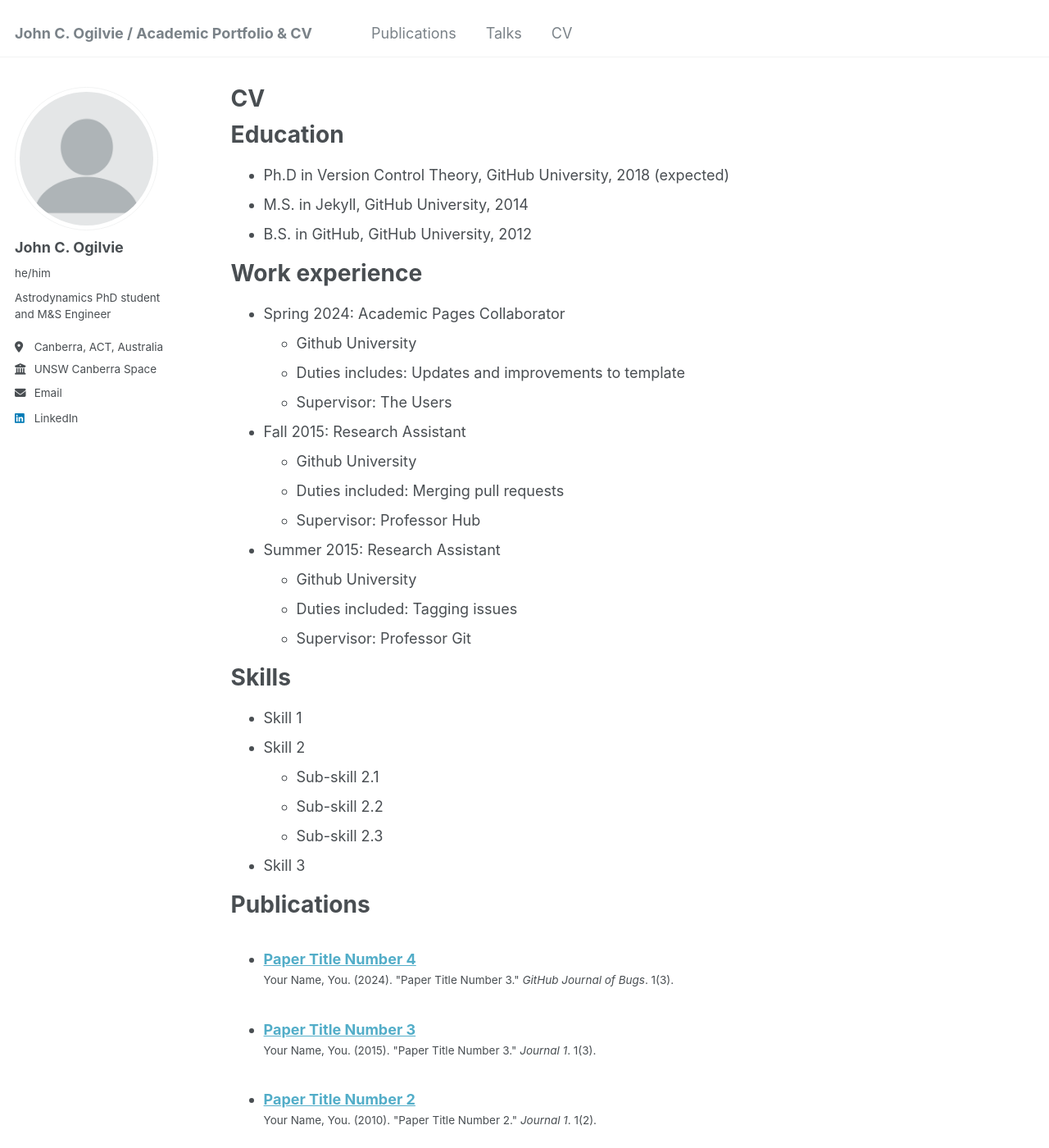
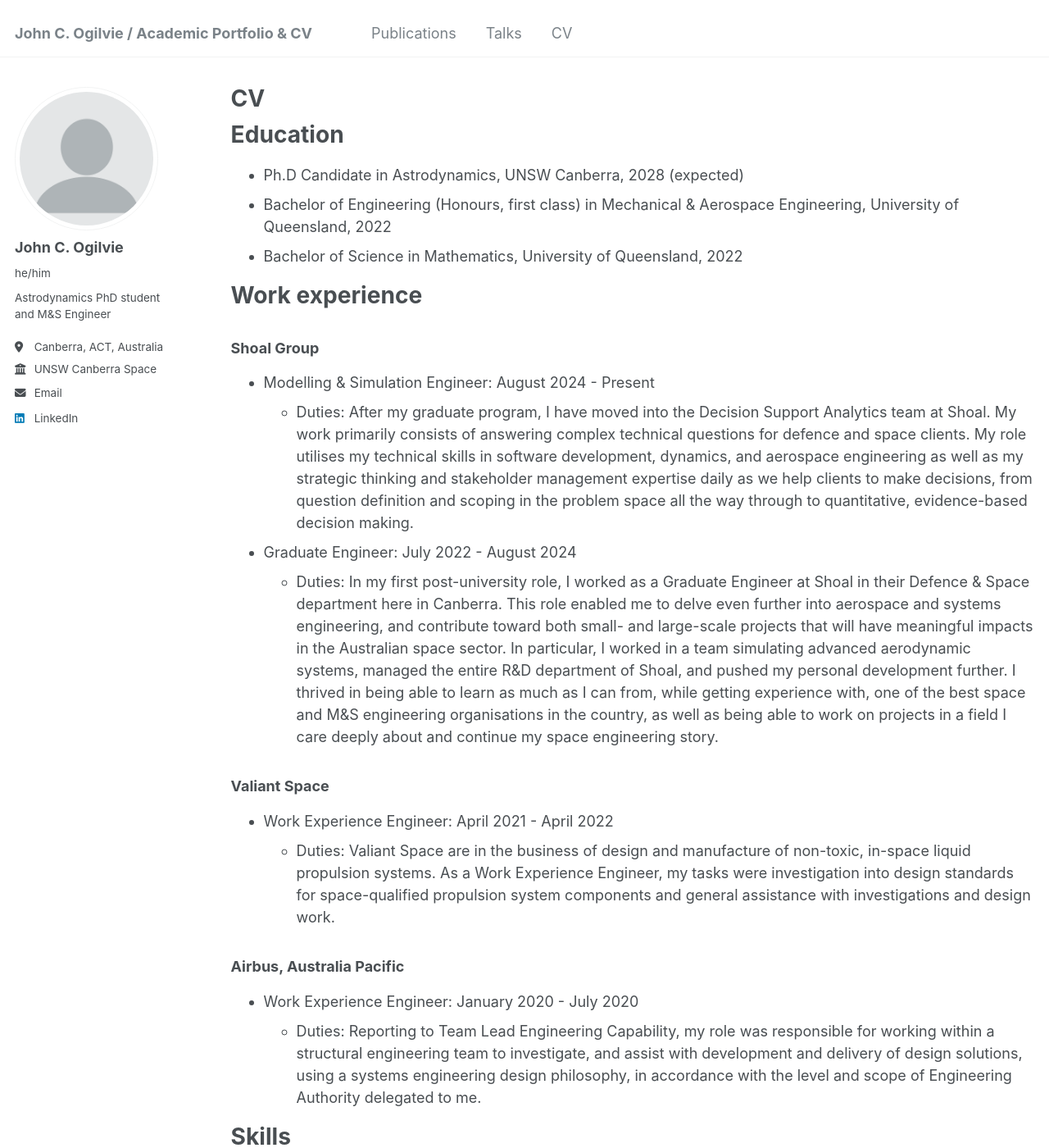
Before and after one commit to JohnCOgilvie/johncogilvie.github.io, a Jekyll site: the page built from _pages/cv.md, in a window 1280 px wide and 1400 px high. Shown: the whole window at 82% size. Built offline with Jekyll 4.4.1, drawn with Linux system fonts in a browser that asks for light colours; some of the changed text lies outside the part shown.

Commit message:
Update cv.md

```diff
--- a/_pages/cv.md
+++ b/_pages/cv.md
@@ -11,35 +11,36 @@ redirect_from:
 
 Education
 ======
-* Ph.D in Version Control Theory, GitHub University, 2018 (expected)
-* M.S. in Jekyll, GitHub University, 2014
-* B.S. in GitHub, GitHub University, 2012
+* Ph.D Candidate in Astrodynamics, UNSW Canberra, 2028 (expected)
+* Bachelor of Engineering (Honours, first class) in Mechanical & Aerospace Engineering, University of Queensland, 2022
+* Bachelor of Science in Mathematics, University of Queensland, 2022
 
 Work experience
 ======
-* Spring 2024: Academic Pages Collaborator
-  * Github University
-  * Duties includes: Updates and improvements to template
-  * Supervisor: The Users
+### Shoal Group
+  * Modelling & Simulation Engineer: August 2024 - Present
+    * Duties: After my graduate program, I have moved into the Decision Support Analytics team at Shoal. My work primarily consists of answering complex technical questions for defence and space clients. My role utilises my technical skills in software development, dynamics, and aerospace engineering as well as my strategic thinking and stakeholder management expertise daily as we help clients to make decisions, from question definition and scoping in the problem space all the way through to quantitative, evidence-based decision making.
+  * Graduate Engineer: July 2022 - August 2024
+    * Duties: In my first post-university role, I worked as a Graduate Engineer at Shoal in their Defence & Space department here in Canberra. This role enabled me to delve even further into aerospace and systems engineering, and contribute toward both small- and large-scale projects that will have meaningful impacts in the Australian space sector. In particular, I worked in a team simulating advanced aerodynamic systems, managed the entire R&D department of Shoal, and pushed my personal development further. I thrived in being able to learn as much as I can from, while getting experience with, one of the best space and M&S engineering organisations in the country, as well as being able to work on projects in a field I care deeply about and continue my space engineering story.
 
-* Fall 2015: Research Assistant
-  * Github University
-  * Duties included: Merging pull requests
-  * Supervisor: Professor Hub
+### Valiant Space
+  * Work Experience Engineer: April 2021 - April 2022
+    * Duties: Valiant Space are in the business of design and manufacture of non-toxic, in-space liquid propulsion systems. As a Work Experience Engineer, my tasks were investigation into design standards for space-qualified propulsion system components and general assistance with investigations and design work.
 
-* Summer 2015: Research Assistant
-  * Github University
-  * Duties included: Tagging issues
-  * Supervisor: Professor Git
+### Airbus, Australia Pacific
+  * Work Experience Engineer: January 2020 - July 2020
+    * Duties: Reporting to Team Lead Engineering Capability, my role was responsible for working within a structural engineering team to investigate, and assist with development and delivery of design solutions, using a systems engineering design philosophy, in accordance with the level and scope of Engineering Authority delegated to me.
 
 Skills
 ======
-* Skill 1
-* Skill 2
-  * Sub-skill 2.1
-  * Sub-skill 2.2
-  * Sub-skill 2.3
-* Skill 3
+* Engineering & mathematical analysis
+* Modelling & simulation
+  * Software development
+  * Problem space analysis
+  * Systems engineering
+  * Code V&V
+* Problem scoping & definition
+  * Stakeholder engagement and management
 
 Publications
 ======
```
